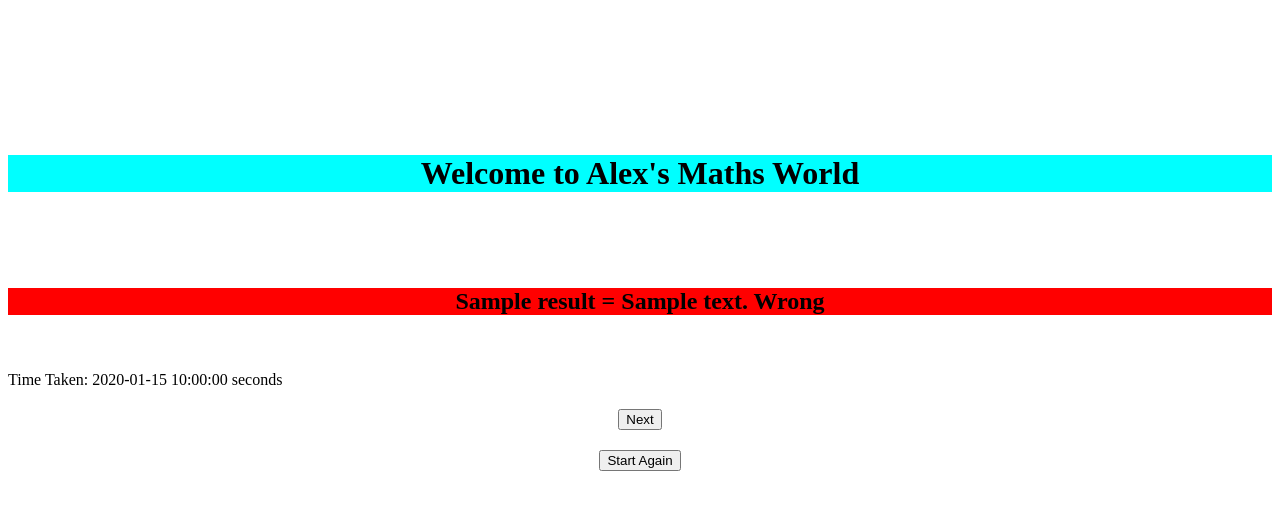
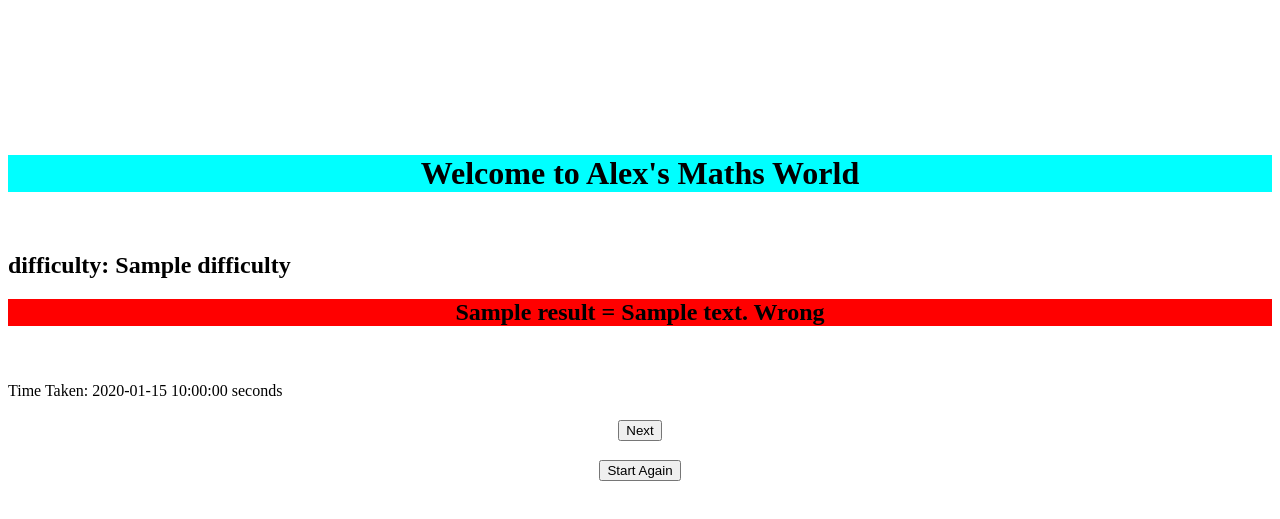
Before and after one commit to yiluzhu/alexmathworld, a Flask app: template templates/result.html in a window 1280 px wide. Shown: the top 519 px of the page. Run offline with Flask 2, Linux system fonts and the light colour scheme; the template is opened without the code that fills it: most values are stand-ins (such as "Sample title", 1, 10 or a date in 2020); parts of the project's set-up code (start-up, migrations or seed data) failed here and were passed over.

Commit message:
show difficulty in UI

```diff
--- a/api.py
+++ b/api.py
@@ -15,18 +15,19 @@ def index():
 def show_questions():
     if request.method == 'GET':
         question_list = qu.generate_questions()
+        difficulty = qu.difficulty
     else:
         difficulty = request.form.get('difficulty')
         number = request.form.get('number')
         question_list = qu.generate_questions(difficulty, number)
-    return render_template('question.html', question_list=question_list, enumerate=enumerate, replace=str.replace)
+    return render_template('question.html', question_list=question_list, enumerate=enumerate, difficulty=difficulty)
 
 
 @app.route('/check', methods=['POST'])
 def check_answer():
     submitted_answers = [request.form.get(str(i)) for i in range(10)]
-    result, time_taken = qu.check_answers(submitted_answers)
-    return render_template('result.html', result=result, time_taken=round(time_taken, 1))
+    result, time_taken, difficulty = qu.check_answers(submitted_answers)
+    return render_template('result.html', result=result, time_taken=round(time_taken, 1), difficulty=difficulty)
 
 
 
--- a/question.py
+++ b/question.py
@@ -59,4 +59,4 @@ class Question:
                     correctness = False
             results.append([question, submit_answer, correctness])
         time_taken = time.time() - self.timer
-        return results, time_taken
+        return results, time_taken, self.difficulty
--- a/templates/result.html
+++ b/templates/result.html
@@ -4,7 +4,8 @@
   <body>
     <br><br><br><br><br><br><br>
     <p><center><h1 style="background-color: Cyan;">Welcome to Alex's Maths World</h1></center></p>
-    <br><br><br>
+    <br>
+    <h2>difficulty: {{ difficulty }}</h2>
     {% for question, submit_answer, correctness in result %}
       {% if correctness %}
         <p><center><h2 style="background-color:Lime;">{{ question|safe }} = {{ submit_answer }} Correct</h2></center></p>
```
Also changed, not shown: templates/question.html (+3 -9 lines), tests/__init__.py (added).
